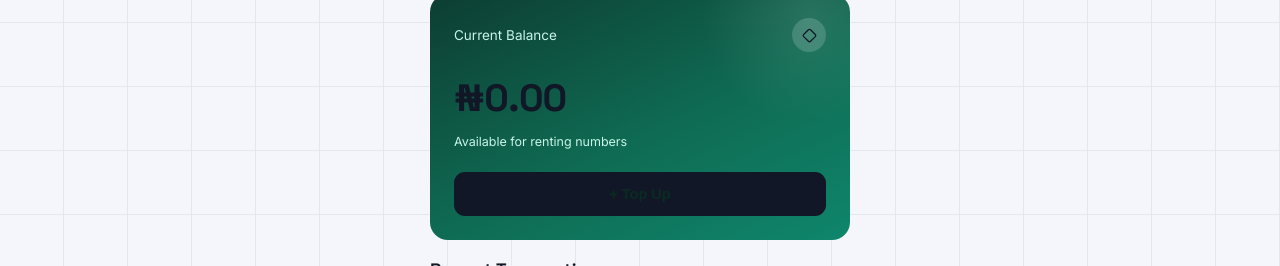
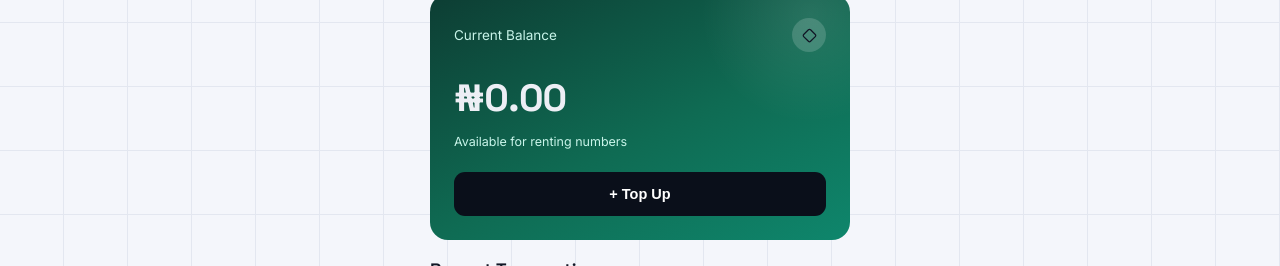
Before and after one commit to timiajeojo/stacks2, a Next.js app: page /dashboard/deposits in a window 1280 px wide. Shown: the part 169-435 px from the top of the page. Built offline with nearby package versions, Linux system fonts and the light colour scheme; no server answers; the database is empty; sample sign-in values are in the browser's storage.

Commit message:
fix(wallet): balance figure invisible in light mode, button contrast

```diff
--- a/app/globals.css
+++ b/app/globals.css
@@ -307,12 +307,11 @@ footer{border-top:1px solid var(--ink-3); padding:56px 0 32px;}
 .wallet-top{display:flex; align-items:center; justify-content:space-between; margin-bottom:18px; position:relative; z-index:1;}
 .wallet-top .lbl{font-size:13.5px; color:#c7d6ff;}
 .wallet-icon{width:34px; height:34px; border-radius:50%; background:rgba(255,255,255,0.14); display:flex; align-items:center; justify-content:center;}
-.wallet-amount{font-family:'Space Grotesk',sans-serif; font-size:38px; font-weight:700; margin-bottom:6px; position:relative; z-index:1;}
-.wallet-change{font-size:12.5px; color:#c7d6ff; margin-bottom:20px; position:relative; z-index:1;}
-.wallet-change b{color:var(--teal); font-weight:600;}
+.wallet-amount{font-family:'Space Grotesk',sans-serif; font-size:38px; font-weight:700; margin-bottom:22px; position:relative; z-index:1;}
 .topup-btn{
   width:100%; background:var(--paper); color:var(--ink); border:none; padding:14px; border-radius:11px;
   font-size:14.5px; font-weight:600; position:relative; z-index:1; cursor:pointer;
+  display:flex; align-items:center; justify-content:center;
 }
 
 /* QUICK ACTIONS */
@@ -552,22 +551,17 @@ footer{border-top:1px solid var(--ink-3); padding:56px 0 32px;}
 .bh-top{display:flex; align-items:center; justify-content:space-between; margin-bottom:18px; position:relative; z-index:1;}
 .bh-top .lbl{font-size:13.5px; color:#c9f5ea;}
 .bh-icon{width:34px; height:34px; border-radius:50%; background:rgba(255,255,255,0.16); display:flex; align-items:center; justify-content:center;}
-.bh-amount{font-family:'Space Grotesk',sans-serif; font-size:38px; font-weight:700; margin-bottom:6px; position:relative; z-index:1;}
+.bh-amount{font-family:'Space Grotesk',sans-serif; font-size:38px; font-weight:700; margin-bottom:6px; position:relative; z-index:1; color:#EDEFF5;}
 .bh-caption{font-size:12.5px; color:#c9f5ea; margin-bottom:20px; position:relative; z-index:1;}
 .bh-actions{display:flex; flex-direction:column; gap:10px; position:relative; z-index:1;}
 .btn-topup{
   width:100%; background:var(--paper); color:#0a2b22; border:none; padding:14px; border-radius:11px;
   font-size:14.5px; font-weight:600; display:flex; align-items:center; justify-content:center; gap:8px; cursor:pointer;
 }
-.btn-autofund{
-  width:100%; background:rgba(255,255,255,0.14); color:var(--paper); border:1px solid rgba(255,255,255,0.25);
-  padding:13px; border-radius:11px; font-size:14px; font-weight:600; cursor:pointer;
+html[data-theme='light'] .btn-topup{
+  background:#0a0f1a;
+  color:#ffffff;
 }
-
-.recap-card{background:var(--ink-2); border:1px solid var(--ink-3); border-radius:14px; padding:20px; margin-bottom:22px;}
-.recap-card .lbl{font-size:13px; color:var(--paper-dim); margin-bottom:8px;}
-.recap-card .amount{font-family:'Space Grotesk',sans-serif; font-size:26px; font-weight:700; color:var(--blue); margin-bottom:6px;}
-.recap-card .caption{font-size:12.5px; color:var(--paper-dim);}
 
 .tx-list{display:flex; flex-direction:column; gap:12px;}
 .tx-card{background:var(--ink-2); border:1px solid var(--ink-3); border-radius:14px; padding:16px;}
```
